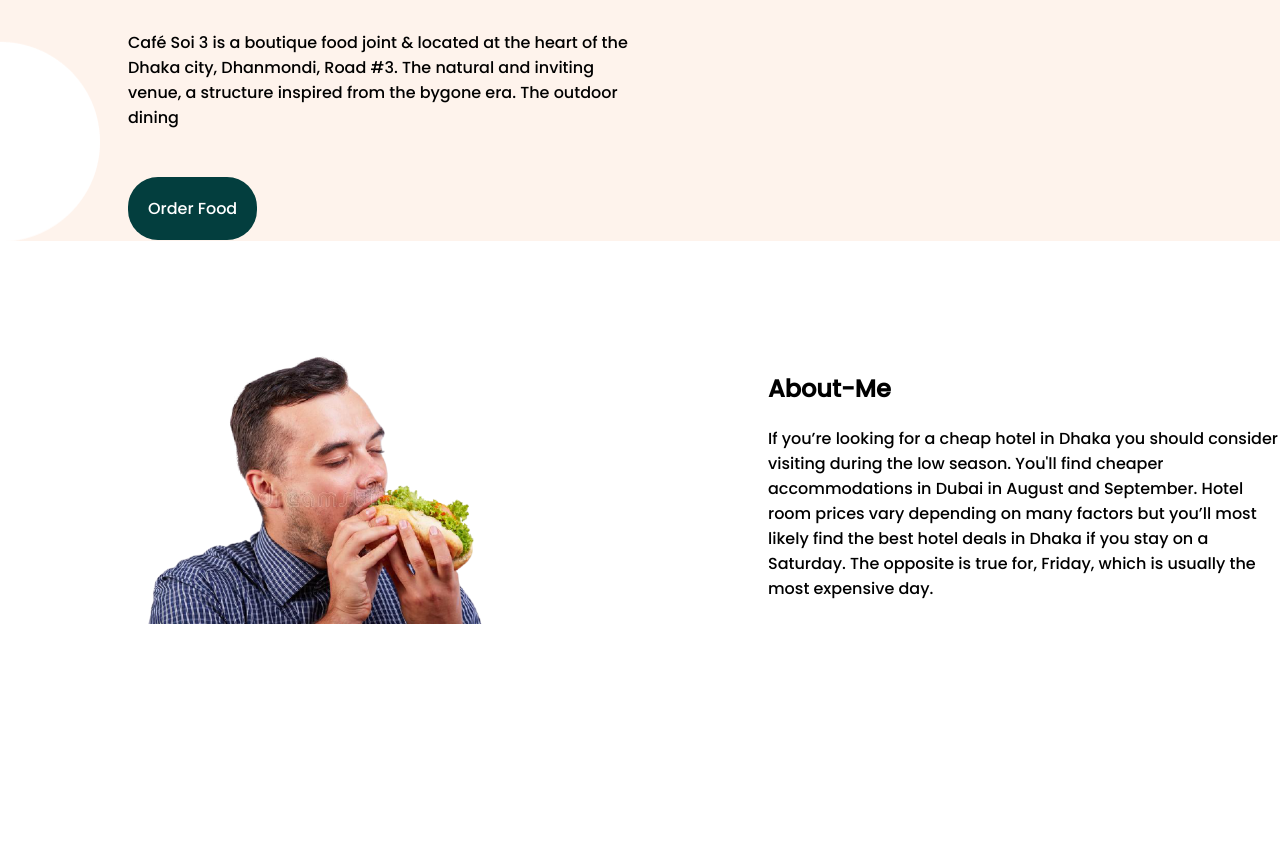
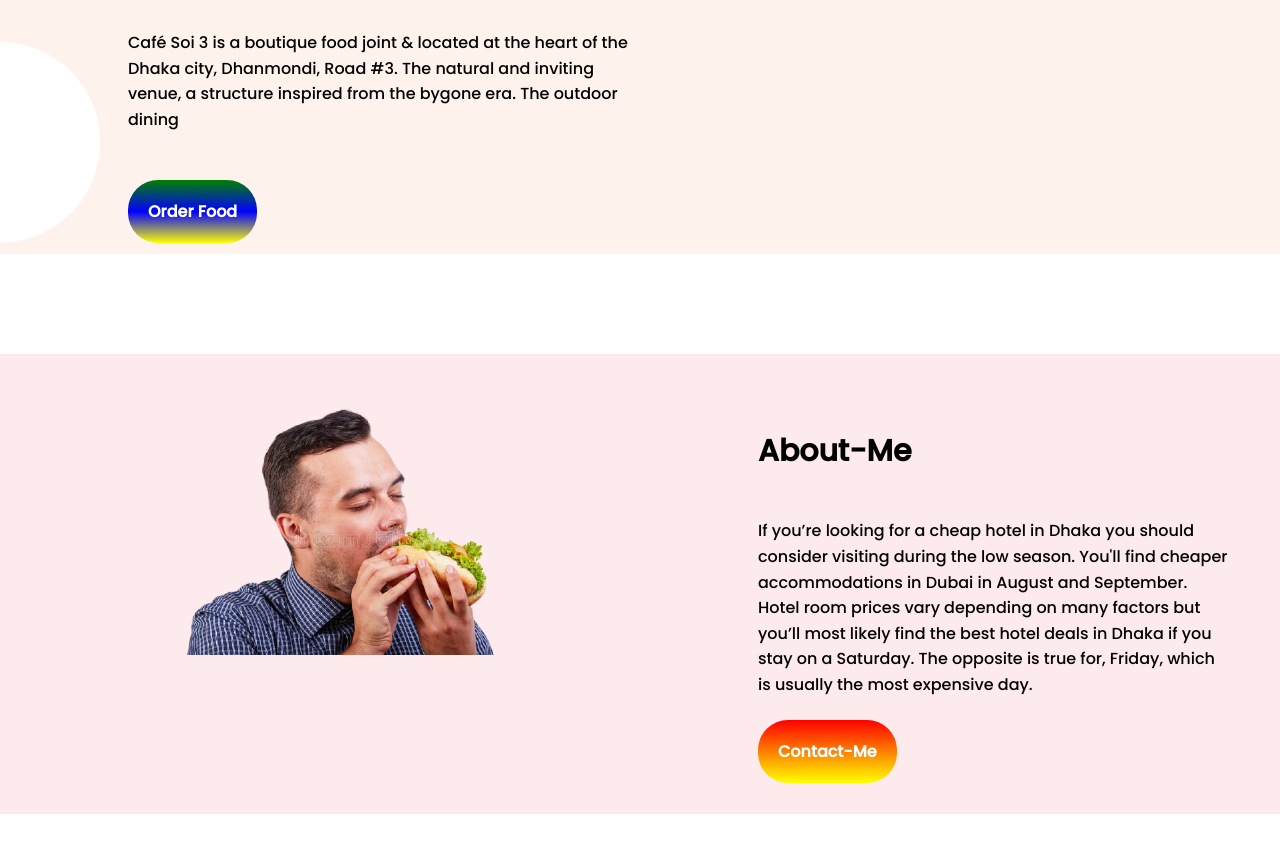
Before and after one commit to SShipon/Restaurants-in-Comilla, a plain HTML site: page index.html in a window 1280 px wide. Shown: the part 310-1162 px from the top of the page. Before the commit the page ends 1051 px from the top, so only its background shows below. Drawn offline with Linux system fonts and the light colour scheme.

Commit message:
hello this shipon

```diff
--- a/index.html
+++ b/index.html
@@ -32,12 +32,17 @@
           <img src="img/male/young to.png" alt="" srcset="">
       </div>
       <div class="container">
-          <h2>About-Me</h2>
+          <h2 id="hedding">About-Me</h2>
           <p>If you’re looking for a cheap hotel in Dhaka you should consider visiting during the low season. You'll find cheaper accommodations in Dubai in August and September.
             Hotel room prices vary depending on many factors but you’ll most likely find the best hotel deals in Dhaka if you stay on a Saturday. The opposite is true for, Friday, which is usually the most expensive day.
             </p>
-           <a href="https://github.com/" target="_blank" rel=""></a>
+            <br>
+           <a id="power-bnt" href="https://github.com/" target="_blank" rel="">Contact-Me</a>
       </div>
+  </section>
+    <!--midel-footer-area-->
+  <section>
+
   </section>
 
 </body>
--- a/style.css
+++ b/style.css
@@ -2,22 +2,26 @@
     font-family: 'Poppins', sans-serif;
     margin: 0px;
     padding: 0px;
+
 }
 /*heder-area*/
 .heder-area{
     background-image: url("img/shapes/7.png");
     background-repeat: no-repeat;
-    padding-bottom: 20px;
+    padding-bottom:30px;
 }
 h1{
     font-size:55px;
+}
+.heder-area p{
+    line-height: 1.6;
 }
 .midel-span{
     color: orange;
 }
 section{
     display:flex;
-    margin-bottom: 110px;
+    margin-bottom: 100px;
 }
 .container{
     width: 50%;
@@ -28,14 +32,34 @@
 }
 #hero-bnt{
     text-decoration: none;
-    background: #033E3E;
+    background-image: linear-gradient(180deg, green, blue, yellow);
     padding:20px;
     color: #fff;
     margin-bottom: 10px;
     border-radius:30px;
+    font-weight: 800;
 }
-.middle{
+.middle-area{
     background-image: url("img/shapes/Frame 58.jpg");
     background-repeat: no-repeat;
+    padding:50px;
+}
+.container h2{
+    font-size:30px;
+    font-weight:bold;
     padding-bottom: 20px;
 }
+.middle-area p{
+    line-height: 1.6;
+}
+.middle-area a{
+    background-image: linear-gradient(180deg, red, yellow);
+    padding:20px;
+    text-decoration: none;
+    color: #fff;
+    margin-bottom: 30px;
+    border-radius:30px;
+    font-weight: 800;
+}
+
+/*midel-footer-area*/
```
